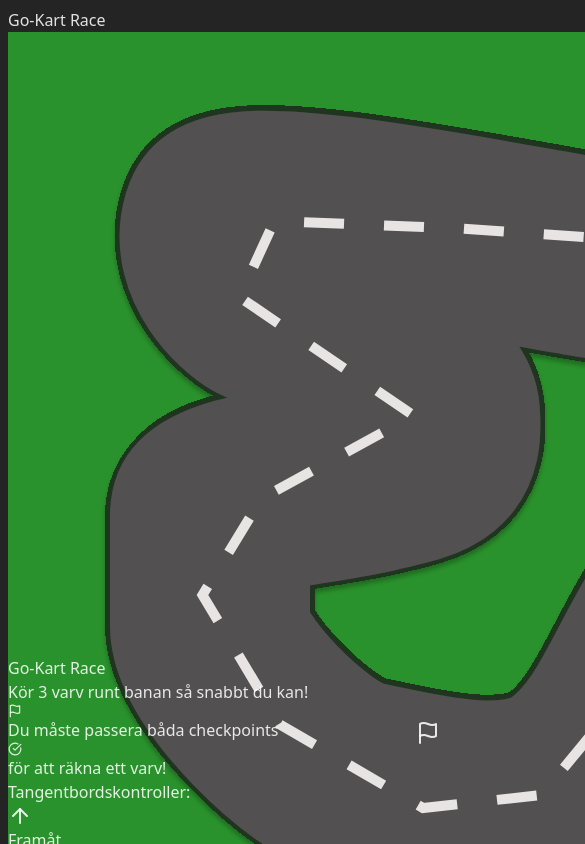
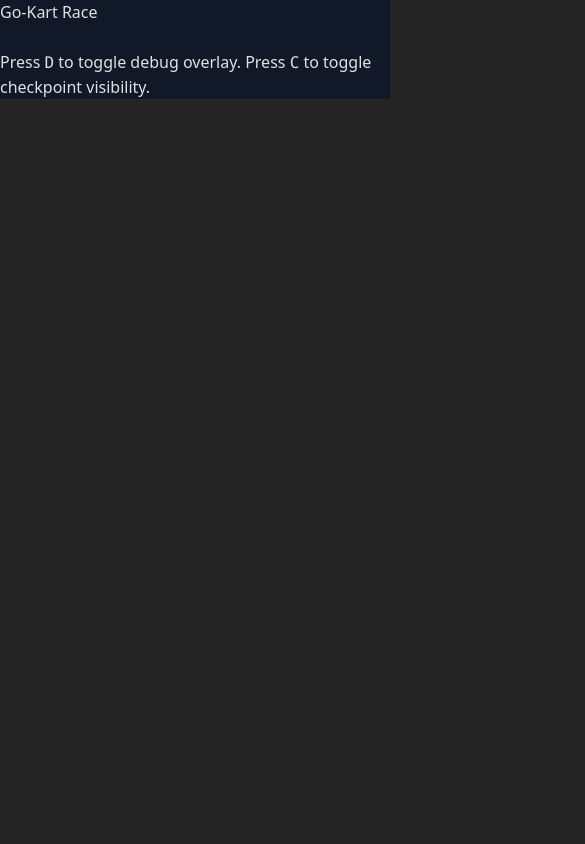
Before and after one commit to Mahtte94/GoKart, a React (Vite) app: page / in a window 390 px wide. Shown: the top 844 px of the page, 585 px wide, since content can reach past the window. Built offline with nearby package versions, Linux system fonts and the light colour scheme.

Commit message:
Fixing mobile view

```diff
--- a/index.html
+++ b/index.html
@@ -3,7 +3,7 @@
   <head>
     <meta charset="UTF-8" />
     <link rel="icon" type="image/svg+xml" href="/vite.svg" />
-    <meta name="viewport" content="width=device-width, initial-scale=1.0" />
+    <meta name="viewport" content="width=device-width, initial-scale=1.0, maximum-scale=1.0, user-scalable=no" />
     <title>Vite + React</title>
   </head>
   <body>
--- a/src/App.css
+++ b/src/App.css
@@ -2,21 +2,114 @@
 @tailwind components;
 @tailwind utilities;
 
-#root {
-  box-sizing: border-box;
-  max-width: 1024px; /* Adjusted to fit the 896px game width plus some padding */
-  margin: 0 auto;
-  padding: 0.5rem; /* Minimal padding to allow the game to be as large as possible */
+html, body, #root {
+  margin: 0;
+  padding: 0;
+  width: 100%;
+  height: 100%;
+  overflow: hidden;
 }
 
-body {
-  height: 100vh;
-  overflow: hidden; /* Prevent scrolling when game is larger */
+/* Game container responsive scaling */
+.game-wrapper {
+  position: relative;
+  width: 100%;
+  height: 100%;
+  display: flex;
+  flex-direction: column;
+  background-color: #111827;
 }
 
-/* Add responsive adjustments for the game area */
-@media (max-width: 1440px) {
+.game-header {
+  flex-shrink: 0;
+  min-height: 50px;
+}
+
+.game-main {
+  flex: 1;
+  position: relative;
+  overflow: hidden;
+  display: flex;
+  align-items: center;
+  justify-content: center;
+}
+
+.game-container-wrapper {
+  position: relative;
+  width: 100%;
+  height: 100%;
+  display: flex;
+  align-items: center;
+  justify-content: center;
+}
+
+.game-container {
+  position: relative;
+  width: 896px;
+  height: 600px;
+}
+
+/* Desktop styles */
+@media (min-width: 768px) {
   #root {
+    max-width: 1024px;
+    margin: 0 auto;
+  }
+
+  .game-wrapper {
     padding: 0.5rem;
   }
 }
+
+/* Mobile styles */
+@media (max-width: 767px) {
+  .game-container {
+    position: absolute;
+    left: 50%;
+    top: 50%;
+    transform: translate(-50%, -50%) scale(var(--scale-factor));
+    transform-origin: center center;
+  }
+
+  /* Mobile controls positioning */
+  .mobile-controls-wrapper {
+    position: absolute;
+    bottom: 0;
+    left: 0;
+    right: 0;
+    z-index: 1000;
+    pointer-events: none;
+  }
+
+  .mobile-controls-container {
+    pointer-events: auto;
+  }
+}
+
+/* Mobile portrait styles - prompt to rotate */
+@media (max-width: 767px) and (orientation: portrait) {
+  .game-container-wrapper::before {
+    content: "↻ Rotera din telefon för att spela";
+    position: absolute;
+    top: 50%;
+    left: 50%;
+    transform: translate(-50%, -50%);
+    font-size: 1.25rem;
+    color: white;
+    text-align: center;
+    z-index: 100;
+    background: rgba(0, 0, 0, 0.9);
+    padding: 2rem;
+    border-radius: 1rem;
+    width: 80%;
+    max-width: 300px;
+  }
+
+  .game-container {
+    opacity: 0.1;
+  }
+
+  .mobile-controls-wrapper {
+    display: none;
+  }
+}
--- a/src/components/GameController.tsx
+++ b/src/components/GameController.tsx
@@ -207,17 +207,46 @@ const GameController: React.FC = () => {
     return () => window.removeEventListener('keydown', handleKeyDown);
   }, []);
 
-  // Check if mobile view
+  // Check if mobile view and calculate scale
   useEffect(() => {
-    const checkMobile = () => {
-      setIsMobileView(window.innerWidth < 768);
+    const checkMobileAndScale = () => {
+      const isMobile = window.innerWidth < 768;
+      setIsMobileView(isMobile);
+
+      if (isMobile) {
+        // Calculate scale factor for mobile
+        const gameWidth = 896;
+        const gameHeight = 600;
+        const headerHeight = 50; // Header height
+        const controlsHeight = 100; // Space for mobile controls
+        const safePadding = 20; // Safe area padding
+
+        const availableWidth = window.innerWidth - safePadding;
+        const availableHeight = window.innerHeight - headerHeight - controlsHeight - safePadding;
+
+        const scaleX = availableWidth / gameWidth;
+        const scaleY = availableHeight / gameHeight;
+        const scale = Math.min(scaleX, scaleY, 0.9); // Cap at 90% to ensure controls are visible
+
+        // Set CSS variable for scale
+        document.documentElement.style.setProperty('--scale-factor', scale.toString());
+
+        console.log(`Mobile scaling: ${scale} (${window.innerWidth}x${window.innerHeight})`);
+      } else {
+        // Reset scale for desktop
+        document.documentElement.style.setProperty('--scale-factor', '1');
+      }
     };
 
-    checkMobile();
-    window.addEventListener('resize', checkMobile);
+    checkMobileAndScale();
+    window.addEventListener('resize', checkMobileAndScale);
+    window.addEventListener('orientationchange', () => {
+      setTimeout(checkMobileAndScale, 200); // Increased delay for orientation change
+    });
 
     return () => {
-      window.removeEventListener('resize', checkMobile);
+      window.removeEventListener('resize', checkMobileAndScale);
+      window.removeEventListener('orientationchange', checkMobileAndScale);
     };
   }, []);
 
@@ -277,17 +306,18 @@ const GameController: React.FC = () => {
   return (
     <div
       ref={containerRef}
-      className="flex flex-col h-screen bg-gray-900"
+      className="game-wrapper"
       tabIndex={-1}
     >
       {/* Game header with timer */}
-      <div className="flex justify-between items-center p-3 bg-gray-800">
-        <h2 className="text-2xl font-bold text-white">Go-Kart Race</h2>
+      <div className="game-header flex justify-between items-center p-2 md:p-3 bg-gray-800">
+        <h2 className="text-base sm:text-xl md:text-2xl font-bold text-white">Go-Kart Race</h2>
 
-        <div className="flex items-center space-x-4">
+        <div className="flex items-center space-x-1 sm:space-x-2 md:space-x-4">
           {bestTime !== null && (
-            <div className="text-yellow-300 font-mono">
-              <span className="mr-2 font-bold">BÄSTA TID:</span>
+            <div className="text-yellow-300 font-mono text-xs sm:text-sm md:text-base">
+              <span className="mr-1 md:mr-2 font-bold hidden sm:inline">BÄSTA TID:</span>
+              <span className="mr-1 md:mr-2 font-bold sm:hidden">BÄST:</span>
               {formatTime(bestTime)}
             </div>
           )}
@@ -306,10 +336,10 @@ const GameController: React.FC = () => {
       </div>
 
       {/* Main game area */}
-      <div className="flex-1 flex items-center justify-center p-4">
-        {/* Changed to a fixed width container to match exact dimensions */}
-        <div className="w-[896px]">
-          <div className="relative">
+      <div className="game-main">
+        {/* Responsive container that scales based on viewport */}
+        <div className="game-container-wrapper">
+          <div className="relative game-container">
             {/* Main game elements */}
             <Gokart
               key={gameKey}
@@ -332,13 +362,6 @@ const GameController: React.FC = () => {
               />
             ))}
 
-            {/* Mobile controls for touch screens */}
-            {isMobileView && gameState === 'playing' && (
-              <div className="absolute bottom-4 left-0 right-0 z-50">
-                <MobileControls onControlPress={handleControlPress} />
-              </div>
-            )}
-
             {/* Debug overlay */}
             {showDebug && gameState === 'playing' && (
               <DebugOverlay
@@ -354,18 +377,18 @@ const GameController: React.FC = () => {
 
             {/* Game overlays */}
             {gameState === 'ready' && (
-              <div className="absolute inset-0 bg-black bg-opacity-70 flex flex-col items-center justify-center z-50">
-                <h2 className="text-3xl font-bold mb-3 text-white">Go-Kart Race</h2>
-                <p className="text-lg mb-1 text-white">Kör {totalLaps} varv runt banan så snabbt du kan!</p>
-                <p className="text-sm mb-4 text-yellow-300 flex items-center justify-center">
+              <div className="absolute inset-0 bg-black bg-opacity-70 flex flex-col items-center justify-center z-50 p-4">
+                <h2 className="text-2xl sm:text-3xl font-bold mb-3 text-white">Go-Kart Race</h2>
+                <p className="text-base sm:text-lg mb-1 text-white text-center">Kör {totalLaps} varv runt banan så snabbt du kan!</p>
+                <p className="text-xs sm:text-sm mb-4 text-yellow-300 flex items-center justify-center text-center">
                   <Flag size={14} className="inline mr-1" />
                   Du måste passera båda checkpoints
                   <CheckCircle size={14} className="inline mx-1" />
                   för att räkna ett varv!
                 </p>
 
-                {/* Keyboard control instructions */}
-                <ControlInstructions />
+                {/* Keyboard control instructions - hide on mobile */}
+                {!isMobileView && <ControlInstructions />}
 
                 <button
                   onClick={startGame}
@@ -377,17 +400,17 @@ const GameController: React.FC = () => {
             )}
 
             {gameState === 'finished' && (
-              <div className="absolute inset-0 bg-black bg-opacity-70 flex flex-col items-center justify-center z-50">
-                <h2 className="text-3xl font-bold mb-3 text-green-500">
+              <div className="absolute inset-0 bg-black bg-opacity-70 flex flex-col items-center justify-center z-50 p-4">
+                <h2 className="text-2xl sm:text-3xl font-bold mb-3 text-green-500">
                   <Flag className="inline-block mr-2 mb-1" size={28} />
                   Målgång!
                 </h2>
-                <p className="text-xl mb-1 text-white">Du klarade alla {totalLaps} varv!</p>
-                <p className="text-xl mb-4 text-white">Din tid: <span className="font-mono font-bold">{formatTime(currentTime)}</span></p>
+                <p className="text-lg sm:text-xl mb-1 text-white">Du klarade alla {totalLaps} varv!</p>
+                <p className="text-lg sm:text-xl mb-4 text-white">Din tid: <span className="font-mono font-bold">{formatTime(currentTime)}</span></p>
 
                 {bestTime === currentTime && (
                   <div className="bg-yellow-600 px-4 py-2 rounded-lg mb-4">
-                    <p className="text-xl text-yellow-300 font-bold">Nytt rekord!</p>
+                    <p className="text-lg sm:text-xl text-yellow-300 font-bold">Nytt rekord!</p>
                   </div>
                 )}
 
@@ -400,11 +423,20 @@ const GameController: React.FC = () => {
               </div>
             )}
           </div>
+
+          {/* Mobile controls - positioned absolutely within game area */}
+          {isMobileView && gameState === 'playing' && (
+            <div className="mobile-controls-wrapper">
+              <div className="mobile-controls-container">
+                <MobileControls onControlPress={handleControlPress} />
+              </div>
+            </div>
+          )}
         </div>
       </div>
 
-      {/* Help text */}
-      <div className="bg-gray-800 p-2 text-white text-xs">
+      {/* Help text - hide on mobile */}
+      <div className="bg-gray-800 p-2 text-white text-xs hidden md:block flex-shrink-0">
         <p>Press <kbd className="bg-gray-700 px-1 rounded">D</kbd> to toggle debug overlay.
            Press <kbd className="bg-gray-700 px-1 rounded">C</kbd> to toggle checkpoint visibility.</p>
       </div>
--- a/src/components/Gokart.tsx
+++ b/src/components/Gokart.tsx
@@ -514,7 +514,7 @@ const Gokart = forwardRef<GokartRefHandle, GokartProps>((props, ref) => {
   return (
     <div
       ref={containerRef}
-      className="relative w-full bg-white border border-gray-300 rounded-lg overflow-hidden"
+      className="relative w-full h-full bg-white border border-gray-300 rounded-lg overflow-hidden"
       tabIndex={0}
       style={{ outline: "none", width: "896px", height: "600px" }}
       onClick={handleContainerClick}
--- a/src/components/MobileControls.tsx
+++ b/src/components/MobileControls.tsx
@@ -1,5 +1,4 @@
 import { ArrowUp, ArrowDown, ArrowLeft, ArrowRight } from "lucide-react";
-
 
 interface MobileControlsProps {
   onControlPress: (
@@ -24,15 +23,12 @@ const MobileControls: React.FC<MobileControlsProps> = ({ onControlPress }) => {
   const ControlButton = ({
     direction,
     icon,
-    label,
   }: {
     direction: "ArrowUp" | "ArrowDown" | "ArrowLeft" | "ArrowRight";
     icon: React.ReactNode;
-    label: string;
   }) => (
-    <div className="flex flex-col items-center">
-      <div
-        className="bg-gray-700 rounded-lg p-2 w-14 h-14 flex items-center justify-center mb-2 active:bg-gray-600 cursor-pointer touch-manipulation"
+    <button
+      className="bg-gray-700 bg-opacity-90 rounded-full p-3 w-16 h-16 flex items-center justify-center active:bg-gray-600 touch-none select-none shadow-lg"
       onTouchStart={() => handleTouchStart(direction)}
       onTouchEnd={() => handleTouchEnd(direction)}
       onMouseDown={() => handleTouchStart(direction)}
@@ -40,37 +36,30 @@ const MobileControls: React.FC<MobileControlsProps> = ({ onControlPress }) => {
       onMouseLeave={() => handleTouchEnd(direction)}
     >
       {icon}
-      </div>
-      <span className="text-white">{label}</span>
-    </div>
+    </button>
   );
 
   return (
-    <div className="flex flex-col items-center mb-6  p-6 rounded-lg">
-      <div className="grid grid-cols-3 gap-4 text-center">
-        <div></div>
+    <div className="flex justify-center items-center gap-6 sm:gap-8 w-full px-4 py-3 bg-gray-900 bg-opacity-70 rounded-lg">
+      <div className="flex gap-3">
+        <ControlButton
+          direction="ArrowLeft"
+          icon={<ArrowLeft className="text-white w-7 h-7" />}
+        />
+        <ControlButton
+          direction="ArrowRight"
+          icon={<ArrowRight className="text-white w-7 h-7" />}
+        />
+      </div>
+
+      <div className="flex gap-3">
+        <ControlButton
+          direction="ArrowDown"
+          icon={<ArrowDown className="text-white w-7 h-7" />}
+        />
         <ControlButton
           direction="ArrowUp"
-          icon={<ArrowUp className="text-white w-8 h-8" />}
-          label="Framåt"
-        />
-        <div></div>
-        <ControlButton
-          direction="ArrowLeft"
-          icon={<ArrowLeft className="text-white w-8 h-8" />}
-          label="Vänster"
-        />
-
-        <ControlButton
-          direction="ArrowDown"
-          icon={<ArrowDown className="text-white w-8 h-8" />}
-          label="Bakåt"
-        />
-
-        <ControlButton
-          direction="ArrowRight"
-          icon={<ArrowRight className="text-white w-8 h-8" />}
-          label="Höger"
+          icon={<ArrowUp className="text-white w-7 h-7" />}
         />
       </div>
     </div>
```
Also changed, not shown: src/components/LapIndicator.tsx (+6 -6 lines), src/components/Timer.tsx (+4 -4 lines). Lines whose indentation alone changed are shown as unchanged.
